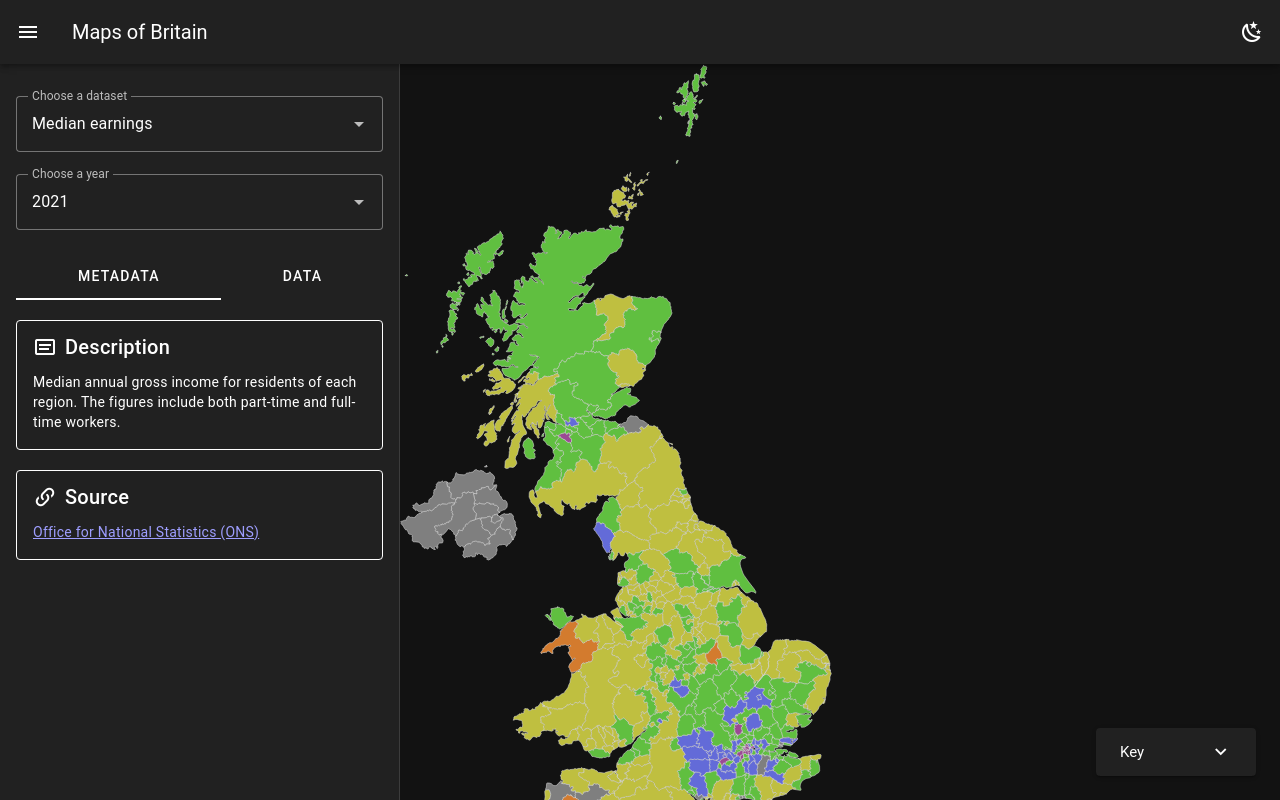
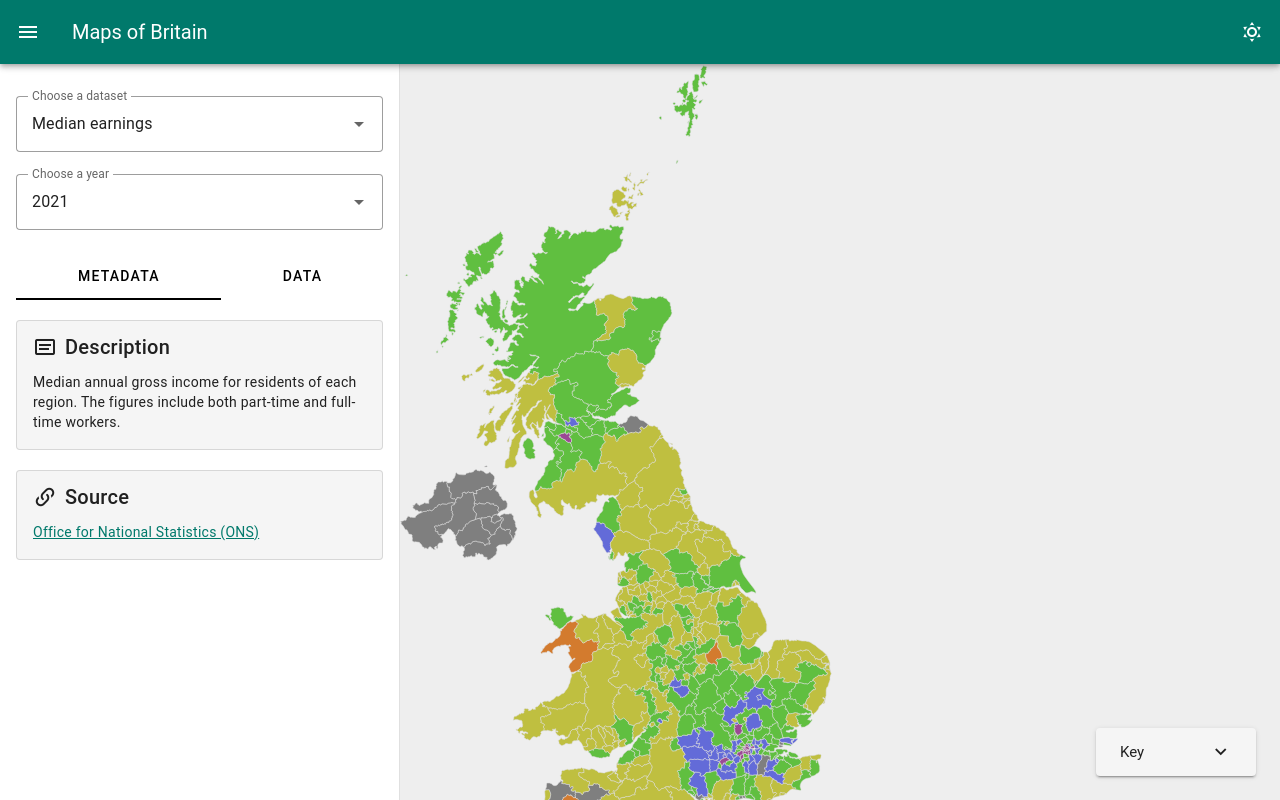
Before and after one commit to ilkutkutlar/uk-regional-data-visualiser, a Vue app: page / in a window 1280 px wide. Built offline with nearby package versions, Linux system fonts and the light colour scheme.

Commit message:
set the colour scheme

```diff
--- a/src/App.vue
+++ b/src/App.vue
@@ -60,7 +60,7 @@ export default {
 <template>
   <v-app>
     <v-layout>
-      <v-app-bar prominent>
+      <v-app-bar prominent color="primary">
         <v-app-bar-nav-icon
           variant="text"
           @click.stop="drawer = !drawer"
@@ -74,6 +74,7 @@ export default {
         location="left"
         permanent
         :width="400"
+        color="secondary"
       >
         <DataDetailsPanel v-if="current.dataset.isDataDownloaded" />
       </v-navigation-drawer>
--- a/src/components/BaseInfoPanel.vue
+++ b/src/components/BaseInfoPanel.vue
@@ -6,7 +6,7 @@ export default {
 
 <template>
   <v-card
-    class="card z-index-10 position-fixed break-word bg-opacity-75 top-0-lg end-0-lg bottom-0-md-down start-0-md-down w-50-md-down mt-5em me-4 w-20em border"
+    class="card z-index-10 position-fixed break-word bg-opacity-75 top-0-lg end-0-lg bottom-0-md-down start-0-md-down w-50-md-down mt-5em me-4 w-20em"
   >
     <template #title>
       <v-row no-gutters>
@@ -37,7 +37,7 @@ export default {
 }
 
 .mt-5em {
-  margin-top: 5em !important;
+  margin-top: 6em !important;
 }
 
 @media (min-width: 992px) {
--- a/src/components/DataDetailsPanel.vue
+++ b/src/components/DataDetailsPanel.vue
@@ -93,16 +93,16 @@ export default {
     <v-window v-model="tab">
       <v-window-item value="metadata">
         <v-card
-          variant="outlined"
-          class="mt-5"
+          class="mt-5 border"
           prepend-icon="mdi-card-text-outline"
+          variant="flat"
         >
           <template #title> Description </template>
           <template #text>
             {{ current.dataset.metadata.description }}
           </template>
         </v-card>
-        <v-card variant="outlined" class="mt-5" prepend-icon="mdi-link-variant">
+        <v-card class="mt-5 border" prepend-icon="mdi-link-variant" variant="flat">
           <template #title> Source </template>
           <template #text>
             <a
@@ -125,7 +125,7 @@ export default {
           variant="outlined"
         ></v-text-field>
 
-        <v-table>
+        <v-table class="rounded border">
           <tbody>
             <tr
               v-for="entry in Object.entries(filteredData)"
@@ -150,6 +150,7 @@ export default {
 
 <style>
 tr:hover {
+  color: #26a69a;
   background-color: rgb(var(--v-theme-on-surface-variant));
 }
 
@@ -157,20 +158,12 @@ tr:hover {
   cursor: pointer;
 }
 
-@media (min-width: 992px) {
-  .offcanvas-side-panel-lg {
-    visibility: visible !important;
-    /* transform: none !important; */
-    width: 25% !important;
-    height: 94vh !important;
-    top: unset !important;
-    padding: 0 !important;
-    border-right: 1px solid #dee2e6 !important;
-    /* background-color: #e9ecef !important; */
-  }
+a:link,
+a:visited {
+  color: rgb(var(--v-theme-primary));
+}
 
-  .position-relative-lg {
-    position: relative !important;
-  }
+a:hover {
+  color: rgb(var(--v-theme-primary-darken-1));
 }
 </style>
--- a/src/main.ts
+++ b/src/main.ts
@@ -9,7 +9,6 @@ import { pubsAndBars } from "./datasets/pubs_and_bars";
 import App from "./App.vue";
 
 import "./assets/main.css";
-// import "./assets/bootstrap.min.css";
 
 // Vuetify
 import "vuetify/styles";
@@ -18,7 +17,28 @@ import * as components from "vuetify/components";
 import * as directives from "vuetify/directives";
 import { aliases, mdi } from "vuetify/iconsets/mdi";
 // TODO: https://next.vuetifyjs.com/en/features/icon-fonts/#material-design-icons-js-svg
+// TODO: https://next.vuetifyjs.com/en/styles/colors/#sass-color-pack
 import "@mdi/font/css/materialdesignicons.css";
+
+const customLightTheme = {
+  dark: false,
+  colors: {
+    primary: "#00796B",
+    "primary-darken-1": "#004D40",
+    secondary: "#FFFFFF",
+    surface: "#F5F5F5",
+    background: "#EEEEEE",
+  },
+};
+const customDarkTheme = {
+  dark: true,
+  colors: {
+    primary: "#00796B",
+    "primary-darken-1": "#004D40",
+    secondary: "#292929",
+    background: "#404045",
+  },
+};
 
 const app = createApp(App);
 const pinia = createPinia();
@@ -26,7 +46,11 @@ const vuetify = createVuetify({
   components,
   directives,
   theme: {
-    defaultTheme: "dark",
+    defaultTheme: "light",
+    themes: {
+      light: customLightTheme,
+      dark: customDarkTheme,
+    },
   },
   icons: {
     defaultSet: "mdi",
```
